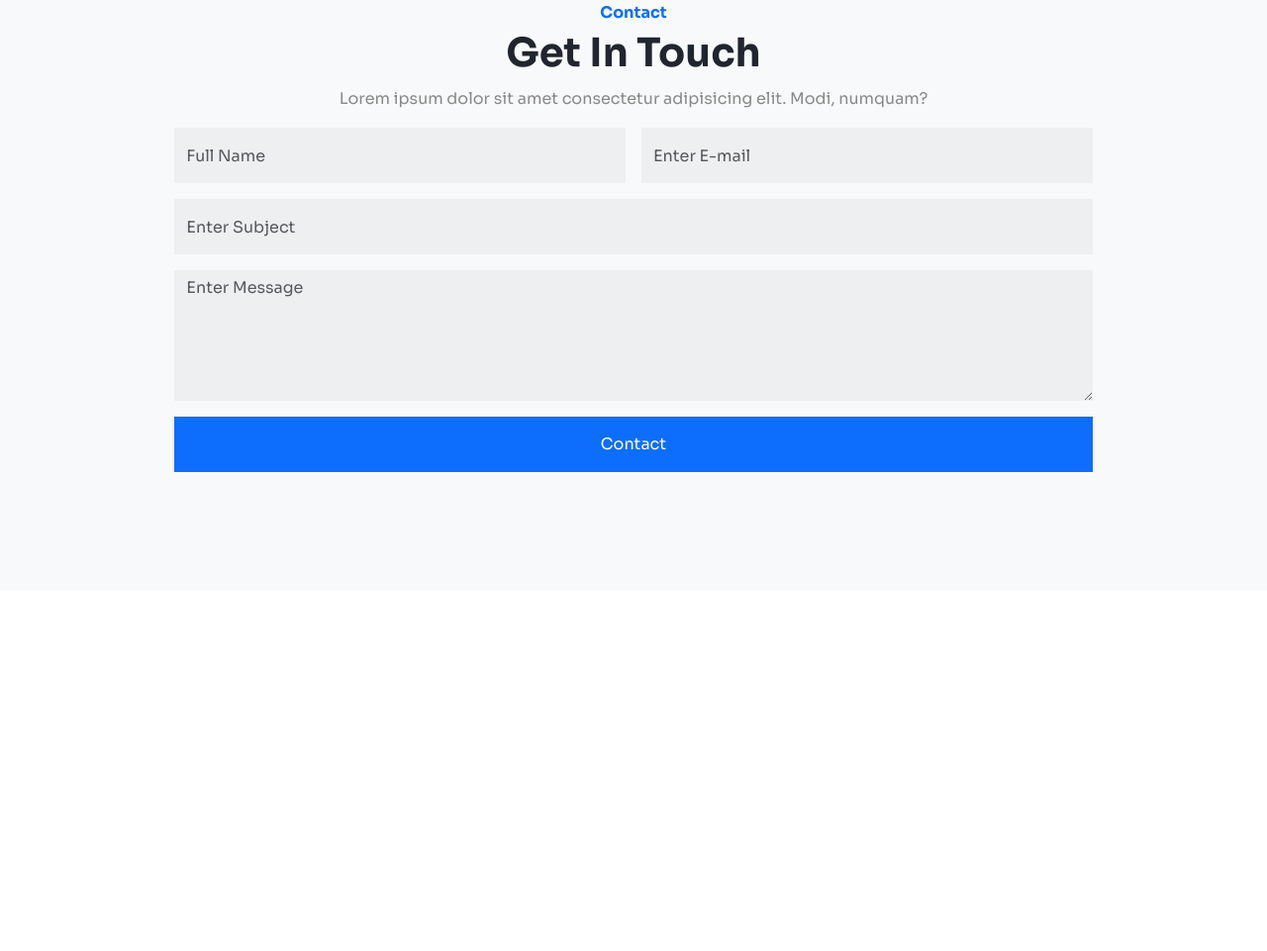
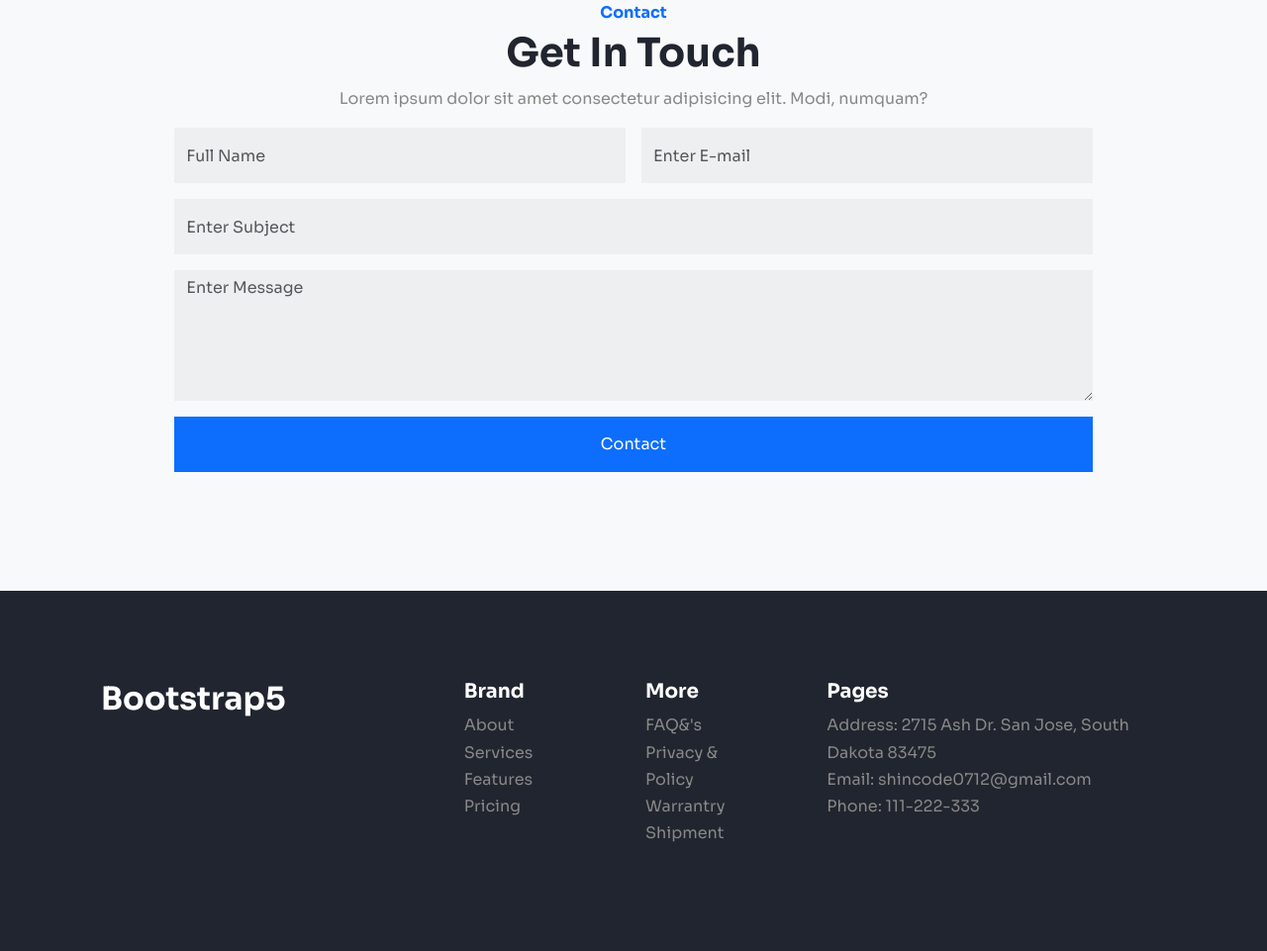
Before and after one commit to miyu-code07/bootstrap-site, a website built with Vite: page index.html in a window 1280 px wide. Shown: the part 4964-5925 px from the top of the page at 99% size. Before the commit the page ends 5561 px from the top, so only its background shows below. Built offline with nearby package versions, Linux system fonts and the light colour scheme.

Commit message:
footerセクション追加

```diff
--- a/index.html
+++ b/index.html
@@ -429,6 +429,50 @@
     </div>
   </section>
 
+  <!-- footer section -->
+   <footer>
+    <div class="footer-top">
+      <div class="container">
+        <div class="row">
+          <div class="col-md-4">
+            <h2 class="text-white">Bootstrap5</h2>
+          </div>
+          <div class="col-md-2">
+            <h5 class="text-white">Brand</h5>
+            <ul class="list-unstyled">
+              <li><a href="#">About</a></li>
+              <li><a href="#">Services</a></li>
+              <li><a href="#">Features</a></li>
+              <li><a href="#">Pricing</a></li>
+            </ul>
+          </div>
+          <div class="col-md-2">
+            <h5 class="text-white">More</h5>
+            <ul class="list-unstyled">
+              <li><a href="#">FAQ&'s</a></li>
+              <li><a href="#">Privacy &</a></li>
+              <li><a href="#">Policy</a></li>
+              <li><a href="#">Warrantry</a></li>
+              <li><a href="#">Shipment</a></li>
+            </ul>
+          </div>
+          <div class="col-md-4">
+            <h5 class="text-white">Pages</h5>
+            <ul class="list-unstyled">
+              <li>Address: 2715 Ash Dr. San Jose, South Dakota 83475</li>
+              <li>Email: shincode0712@gmail.com</li>
+              <li>Phone: 111-222-333</li>
+
+
+            </ul>
+
+          </div>
+        </div>
+      </div>
+    </div>
+
+   </footer>
+
   <script type="module" src="/src/main.js"></script>
 </body>
 
--- a/src/style.css
+++ b/src/style.css
@@ -41,6 +41,10 @@ section {
   padding: 14px 18px;
   border-width: 2px;
   border-radius: 0;
+}
+
+.navbar-toggler {
+  background-color: white;
 }
 
 .hero {
@@ -200,6 +204,13 @@ img {
   background-color: transparent;
 }
 
+.blog-card.card-effect a {
+  transition: all 0.4s ease;
+}
+.blog-card.card-effect a:hover {
+  color: var(--primary);
+}
+
 /* contact section */
 form input.form-control {
   height: 56px;
@@ -209,3 +220,17 @@ form .form-control {
   border-radius: 0;
   background-color: rgba(0,0,0,0.04);
 }
+
+.footer-top {
+  background-color: var(--dark);
+  padding: 90px;
+  padding-bottom: 90px;
+}
+
+.footer-top a {
+  color: var(--body);
+}
+
+.footer-top a:hover {
+  color: #fff;
+}
```
